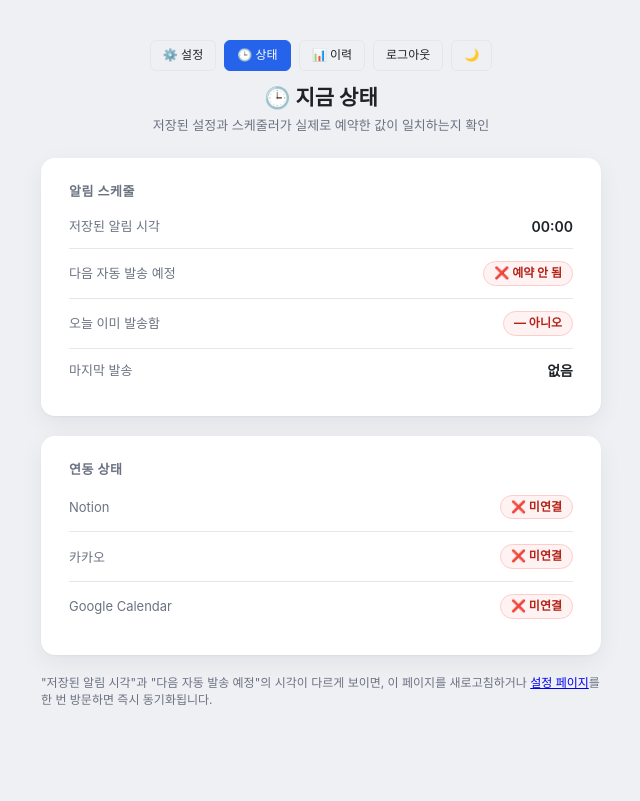
After one commit to justin1112-jimin/notion-kakao-schedule, a FastAPI app: template app/templates/status.html in a window 1280 px wide. The commit adds this page. Shown: the whole page, without its empty margins (319-959 px from the left). Run offline with FastAPI, Linux system fonts and the light colour scheme; the template is opened without the code that fills it, so the values that code supplies are empty; the visitor is signed in with stand-in values (Sample User, id 1).

Commit message:
/status 페이지 추가: 저장된 설정값 vs 스케줄러 실제 예약 시각 비교
방금 겪은 "8시로 저장했는데 왜 10시24분에 왔지" 같은 혼란을 다음엔
추측 없이 바로 확인할 수 있도록, 저장된 notify_hour/minute과 스케줄러에
실제로 등록된 다음 발송 예정 시각(job.next_run_time)을 나란히 보여주는
읽기 전용 상태 페이지 추가.

- app/scheduler.py: get_next_run_time(sched, user_id) 추가
- app/main.py: GET /status (로그인 필요, 방문 시 add_or_update_user_job으로
  스케줄도 함께 동기화)
- app/templates/status.html 신규, settings.html/dashboard.html 헤더에
  "🕒 상태" 링크 추가

Co-Authored-By: Claude Sonnet 5 <noreply@anthropic.com>
Claude-Session: https://claude.ai/code/session_015KVotkjSEaBSN3U86M8N8V

```diff
--- a/app/main.py
+++ b/app/main.py
@@ -241,6 +241,32 @@ async def api_send_history(request: Request):
     })
 
 
+@app.get("/status")
+async def status_page(request: Request):
+    """지금 저장된 알림 시각과, 스케줄러에 실제로 예약된 다음 발송 시각을 보여줌.
+
+    두 값이 다르게 보인다면(예: 방금 시각을 바꿨는데 아직 반영 전) /settings를
+    한 번 방문하면 즉시 동기화됨(`_render_settings`가 매번 재등록하므로).
+    """
+    user_id = _get_user_id(request)
+    settings = db.get_settings(user_id)
+    scheduler.add_or_update_user_job(
+        request.app.state.scheduler, user_id, settings["notify_hour"], settings["notify_minute"]
+    )
+    next_run_at = scheduler.get_next_run_time(request.app.state.scheduler, user_id)
+    context = {
+        "request": request,
+        "settings": settings,
+        "nickname": request.session.get("nickname"),
+        "notion_connected": bool(settings["notion_token"]),
+        "kakao_connected": bool(settings["kakao_refresh_token"]),
+        "google_calendar_connected": bool(settings["google_calendar_refresh_token"]),
+        "already_sent_today": scheduler.already_sent_today(user_id),
+        "next_run_at": next_run_at,
+    }
+    return templates.TemplateResponse(request=request, name="status.html", context=context)
+
+
 @app.get("/dashboard")
 async def dashboard(request: Request):
     """발송 이력 대시보드 (로그인 필수)"""
--- a/app/scheduler.py
+++ b/app/scheduler.py
@@ -129,6 +129,12 @@ def create_scheduler() -> BackgroundScheduler:
     return sched
 
 
+def get_next_run_time(sched: BackgroundScheduler, user_id: str):
+    """이 사용자의 다음 자동 발송 예정 시각 (스케줄러에 등록 안 돼있으면 None)"""
+    job = sched.get_job(_job_id(user_id))
+    return job.next_run_time if job else None
+
+
 def already_sent_today(user_id: str) -> bool:
     """오늘 이미 성공 발송했는지 확인"""
     settings = db.get_settings(user_id)
--- a/app/templates/dashboard.html
+++ b/app/templates/dashboard.html
@@ -142,6 +142,7 @@
     <p>Notion → 카카오톡 일정 알림</p>
     <div class="nav">
       <a href="/settings">⚙️ 설정</a>
+      <a href="/status">🕒 상태</a>
       <a href="/dashboard" class="active">📊 이력</a>
       <a href="/logout">로그아웃</a>
       <a href="#" id="theme-toggle" onclick="toggleTheme(); return false;">🌙</a>
--- a/app/templates/settings.html
+++ b/app/templates/settings.html
@@ -155,6 +155,7 @@
 
   <div class="header">
     <div class="header-links">
+      <a href="/status">🕒 상태</a>
       <a href="/dashboard">📊 이력</a>
       <a href="/logout">로그아웃</a>
       <a href="#" id="theme-toggle" onclick="toggleTheme(); return false;">🌙</a>
--- /dev/null
+++ b/app/templates/status.html
@@ -0,0 +1,177 @@
+<!DOCTYPE html>
+<html lang="ko">
+<head>
+<meta charset="UTF-8">
+<meta name="viewport" content="width=device-width, initial-scale=1">
+<title>상태 — Notion → 카카오 일정 알림</title>
+<script>
+(function () {
+  try {
+    var t = localStorage.getItem('theme');
+    if (t === 'dark' || t === 'light') document.documentElement.setAttribute('data-theme', t);
+  } catch (e) {}
+})();
+</script>
+<style>
+  :root {
+    --bg: #eef0f4;
+    --card: #ffffff;
+    --border: #e5e7eb;
+    --text: #1f2328;
+    --muted: #6b7280;
+    --accent: #2563eb;
+    --accent-soft: #eef2ff;
+    --ok-bg: #ecfdf3; --ok-fg: #067647; --ok-border: #abefc6;
+    --bad-bg: #fef3f2; --bad-fg: #b42318; --bad-border: #fecdca;
+    --hover-bg: #f3f4f6;
+    --radius: 14px;
+  }
+  @media (prefers-color-scheme: dark) {
+    :root:not([data-theme="light"]) {
+      --bg: #14161b; --card: #1c1f26; --border: #2e323c;
+      --text: #e8eaed; --muted: #9aa1ac;
+      --accent: #6c93f2; --accent-soft: #22283c;
+      --ok-bg: #0f2a1e; --ok-fg: #4ade80; --ok-border: #1f5c3f;
+      --bad-bg: #33181a; --bad-fg: #f87171; --bad-border: #6b2530;
+      --hover-bg: #262a33;
+    }
+  }
+  :root[data-theme="dark"] {
+    --bg: #14161b; --card: #1c1f26; --border: #2e323c;
+    --text: #e8eaed; --muted: #9aa1ac;
+    --accent: #6c93f2; --accent-soft: #22283c;
+    --ok-bg: #0f2a1e; --ok-fg: #4ade80; --ok-border: #1f5c3f;
+    --bad-bg: #33181a; --bad-fg: #f87171; --bad-border: #6b2530;
+    --hover-bg: #262a33;
+  }
+  * { box-sizing: border-box; }
+  body {
+    font-family: -apple-system, BlinkMacSystemFont, "Segoe UI", "Apple SD Gothic Neo", sans-serif;
+    background: var(--bg);
+    color: var(--text);
+    margin: 0;
+    padding: 40px 16px 80px;
+    line-height: 1.4;
+    transition: background .15s, color .15s;
+  }
+  .page { max-width: 560px; margin: 0 auto; }
+  .header { text-align: center; margin-bottom: 24px; }
+  .header h1 { font-size: 21px; font-weight: 700; margin: 0 0 4px; }
+  .header p { font-size: 13px; color: var(--muted); margin: 0; }
+  .nav {
+    display: flex; justify-content: center; flex-wrap: wrap; gap: 8px; margin-bottom: 12px;
+  }
+  .nav a {
+    font-size: 12px; padding: 6px 12px; border-radius: 6px;
+    color: var(--text); text-decoration: none; white-space: nowrap;
+    border: 1px solid var(--border);
+  }
+  .nav a.active { background: var(--accent); color: white; border-color: var(--accent); }
+  .nav a:hover { background: var(--hover-bg); }
+
+  .card {
+    background: var(--card);
+    border-radius: var(--radius);
+    box-shadow: 0 1px 2px rgba(16,24,40,.04), 0 8px 24px rgba(16,24,40,.06);
+    padding: 24px 28px;
+    margin-bottom: 20px;
+  }
+
+  .row {
+    display: flex; justify-content: space-between; align-items: center; gap: 12px;
+    padding: 12px 0; border-bottom: 1px solid var(--border);
+  }
+  .row:last-child { border-bottom: none; }
+  .row .label { font-size: 13px; color: var(--muted); }
+  .row .value { font-size: 14px; font-weight: 600; text-align: right; }
+
+  .badge {
+    display: inline-flex; align-items: center; gap: 4px;
+    padding: 3px 10px; border-radius: 999px; font-size: 12px; font-weight: 700;
+  }
+  .badge.ok { background: var(--ok-bg); color: var(--ok-fg); border: 1px solid var(--ok-border); }
+  .badge.bad { background: var(--bad-bg); color: var(--bad-fg); border: 1px solid var(--bad-border); }
+
+  h3 { font-size: 13px; text-transform: uppercase; letter-spacing: .04em; color: var(--muted); margin: 0 0 4px; }
+  .hint { font-size: 12px; color: var(--muted); margin-top: 16px; }
+
+  @media (max-width: 420px) {
+    .card { padding: 20px; }
+    .row { flex-direction: column; align-items: flex-start; gap: 2px; }
+    .row .value { text-align: left; }
+  }
+</style>
+</head>
+<body>
+<div class="page">
+
+  <div class="header">
+    <div class="nav">
+      <a href="/settings">⚙️ 설정</a>
+      <a href="/status" class="active">🕒 상태</a>
+      <a href="/dashboard">📊 이력</a>
+      <a href="/logout">로그아웃</a>
+      <a href="#" id="theme-toggle" onclick="toggleTheme(); return false;">🌙</a>
+    </div>
+    <h1>🕒 지금 상태</h1>
+    <p>저장된 설정과 스케줄러가 실제로 예약한 값이 일치하는지 확인</p>
+  </div>
+
+  <div class="card">
+    <h3>알림 스케줄</h3>
+    <div class="row">
+      <span class="label">저장된 알림 시각</span>
+      <span class="value">{{ "%02d:%02d"|format(settings.notify_hour, settings.notify_minute) }}</span>
+    </div>
+    <div class="row">
+      <span class="label">다음 자동 발송 예정</span>
+      <span class="value">
+        {% if next_run_at %}{{ next_run_at.strftime('%Y-%m-%d %H:%M %Z') }}{% else %}<span class="badge bad">❌ 예약 안 됨</span>{% endif %}
+      </span>
+    </div>
+    <div class="row">
+      <span class="label">오늘 이미 발송함</span>
+      <span class="value">{% if already_sent_today %}<span class="badge ok">✅ 예</span>{% else %}<span class="badge bad">— 아니오</span>{% endif %}</span>
+    </div>
+    <div class="row">
+      <span class="label">마지막 발송</span>
+      <span class="value">{{ settings.last_sent_at or "없음" }}{% if settings.last_sent_status %} ({{ settings.last_sent_status }}){% endif %}</span>
+    </div>
+  </div>
+
+  <div class="card">
+    <h3>연동 상태</h3>
+    <div class="row">
+      <span class="label">Notion</span>
+      <span class="value">{% if notion_connected %}<span class="badge ok">✅ 연결됨</span>{% else %}<span class="badge bad">❌ 미연결</span>{% endif %}</span>
+    </div>
+    <div class="row">
+      <span class="label">카카오</span>
+      <span class="value">{% if kakao_connected %}<span class="badge ok">✅ 연결됨</span>{% else %}<span class="badge bad">❌ 미연결</span>{% endif %}</span>
+    </div>
+    <div class="row">
+      <span class="label">Google Calendar</span>
+      <span class="value">{% if google_calendar_connected %}<span class="badge ok">✅ 연결됨</span>{% else %}<span class="badge bad">❌ 미연결</span>{% endif %}</span>
+    </div>
+  </div>
+
+  <p class="hint">"저장된 알림 시각"과 "다음 자동 발송 예정"의 시각이 다르게 보이면, 이 페이지를 새로고침하거나 <a href="/settings">설정 페이지</a>를 한 번 방문하면 즉시 동기화됩니다.</p>
+
+</div>
+<script>
+function toggleTheme() {
+  var root = document.documentElement;
+  var isDark = (root.getAttribute('data-theme') || (window.matchMedia('(prefers-color-scheme: dark)').matches ? 'dark' : 'light')) === 'dark';
+  var next = isDark ? 'light' : 'dark';
+  root.setAttribute('data-theme', next);
+  try { localStorage.setItem('theme', next); } catch (e) {}
+  document.getElementById('theme-toggle').textContent = next === 'dark' ? '☀️' : '🌙';
+}
+(function () {
+  var root = document.documentElement;
+  var isDark = (root.getAttribute('data-theme') || (window.matchMedia('(prefers-color-scheme: dark)').matches ? 'dark' : 'light')) === 'dark';
+  document.getElementById('theme-toggle').textContent = isDark ? '☀️' : '🌙';
+})();
+</script>
+</body>
+</html>
```
